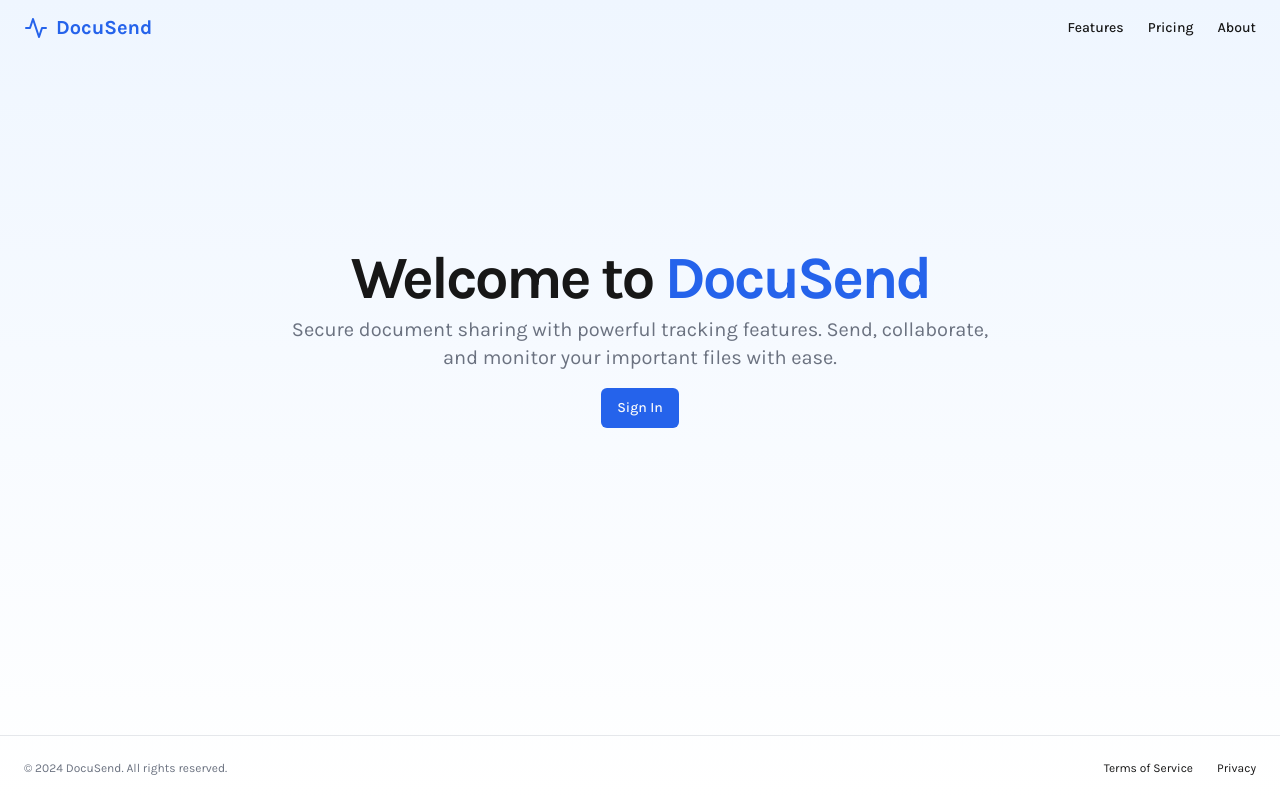
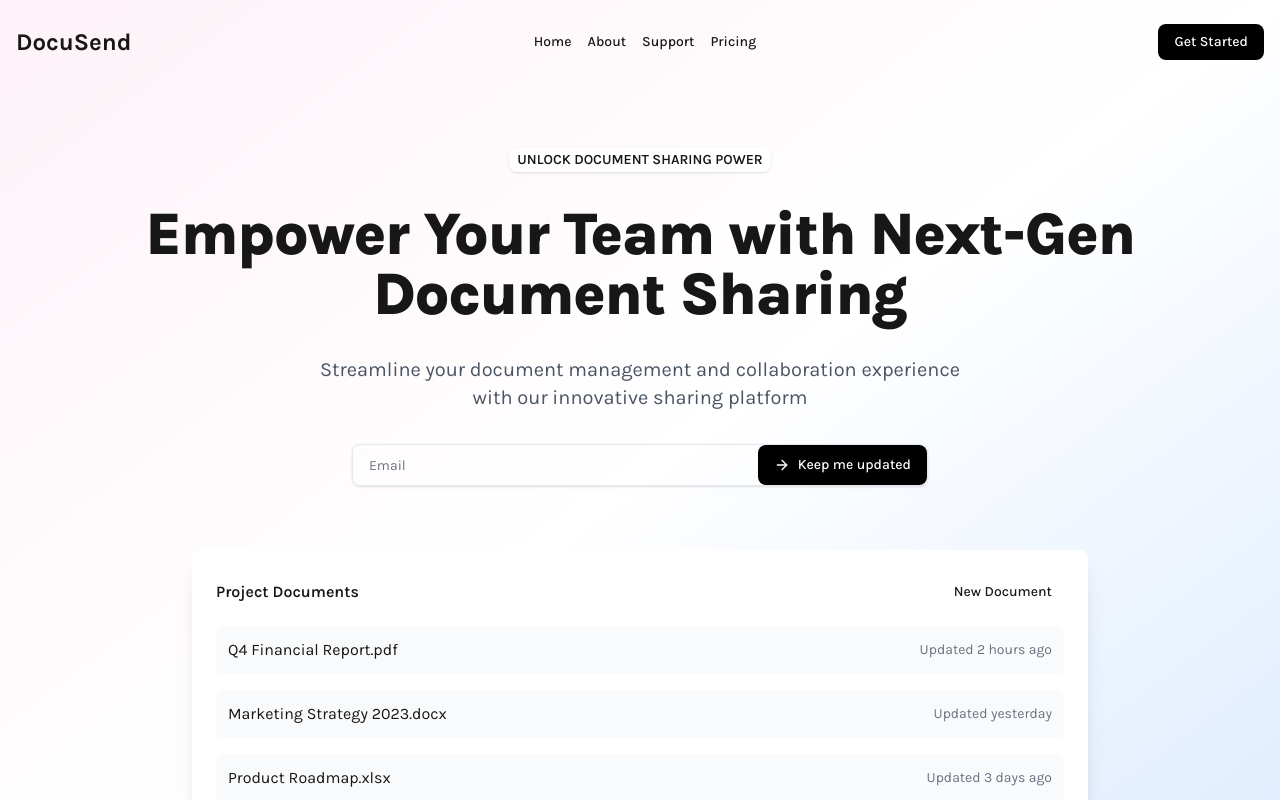
Before and after one commit to FrancoCanzani/docusend, a Next.js app: page / in a window 1280 px wide. Shown: the top 800 px of the page. Built offline with nearby package versions, Linux system fonts and the light colour scheme.

Commit message:
improves landing page ui design

```diff
--- a/src/app/about/[slug]/page.tsx
+++ b/src/app/about/[slug]/page.tsx
@@ -2,6 +2,8 @@ import { MDXRemote } from "next-mdx-remote/rsc";
 import getPostContent from "@/lib/helpers/get-post-content";
 import fs from "fs";
 import path from "path";
+import Link from "next/link";
+import { ArrowLeft } from "lucide-react";
 
 interface PostProps {
   params: { slug: string };
@@ -20,14 +22,21 @@ export default async function Post({ params }: PostProps) {
   const { content, frontMatter } = await getPostContent(params.slug);
 
   return (
-    <>
-      <div className="max-w-3xl mx-auto px-4 py-8 prose">
+    <div className="flex max-w-3xl py-8 space-y-4 mx-auto flex-col items-start justify-start">
+      <Link
+        href={"/"}
+        className="flex items-center font-medium text-sm text-gray-800"
+      >
+        <ArrowLeft size={13} className="mr-1" />
+        <span className="hover:underline">Go Back</span>
+      </Link>
+      <article className="px-4 prose">
         <h1>{frontMatter.title}</h1>
         <p className="text-sm text-gray-500">
           {new Date(frontMatter.date).toLocaleDateString()}
         </p>
         <MDXRemote source={content} />
-      </div>
-    </>
+      </article>
+    </div>
   );
 }
--- a/src/app/page.tsx
+++ b/src/app/page.tsx
@@ -1,87 +1,101 @@
-import Link from 'next/link';
-import { Button } from '@/components/ui/button';
+import React from "react";
+import { Button } from "@/components/ui/button";
+import Link from "next/link";
+import { Input } from "@/components/ui/input";
+import { ArrowRight } from "lucide-react";
 
 export default function LandingPage() {
   return (
-    <div className='flex flex-col min-h-screen bg-gradient-to-b from-blue-50 to-white'>
-      <header className='px-4 lg:px-6 h-14 flex items-center'>
-        <Link className='flex items-center justify-center' href='/'>
-          <span className='sr-only'>DocuSend</span>
-          <svg
-            xmlns='http://www.w3.org/2000/svg'
-            viewBox='0 0 24 24'
-            fill='none'
-            stroke='currentColor'
-            strokeWidth='2'
-            strokeLinecap='round'
-            strokeLinejoin='round'
-            className='h-6 w-6 text-blue-600'
+    <div className="min-h-screen bg-gradient-to-br from-pink-50 via-white to-blue-100">
+      <header className="container mx-auto px-4 py-6">
+        <nav className="flex items-center justify-between">
+          <h1 className="text-2xl font-bold">DocuSend</h1>
+          <div className="hidden md:flex space-x-4">
+            <a href="#" className="text-sm font-medium hover:underline">
+              Home
+            </a>
+            <a href="#" className="text-sm font-medium hover:underline">
+              About
+            </a>
+            <a href="#" className="text-sm font-medium hover:underline">
+              Support
+            </a>
+            <a href="#" className="text-sm font-medium hover:underline">
+              Pricing
+            </a>
+          </div>
+          <Link
+            href={"/login"}
+            className="text-sm font-medium hover:bg-primary/90 bg-black text-white rounded-lg px-4 py-2"
           >
-            <path d='M22 12h-4l-3 9L9 3l-3 9H2' />
-          </svg>
-          <span className='ml-2 text-xl font-bold text-blue-600'>DocuSend</span>
-        </Link>
-        <nav className='ml-auto flex gap-4 sm:gap-6'>
-          <Link
-            className='text-sm font-medium hover:text-blue-600 hover:underline underline-offset-4'
-            href='#features'
-          >
-            Features
-          </Link>
-          <Link
-            className='text-sm font-medium hover:text-blue-600 hover:underline underline-offset-4'
-            href='#pricing'
-          >
-            Pricing
-          </Link>
-          <Link
-            className='text-sm font-medium hover:text-blue-600 hover:underline underline-offset-4'
-            href='#about'
-          >
-            About
+            Get Started
           </Link>
         </nav>
       </header>
-      <main className='flex-1'>
-        <section className='w-full py-12 md:py-24 lg:py-32 xl:py-48'>
-          <div className='container px-4 md:px-6'>
-            <div className='flex flex-col items-center space-y-4 text-center'>
-              <div className='space-y-2'>
-                <h1 className='text-3xl font-bold tracking-tighter sm:text-4xl md:text-5xl lg:text-6xl/none'>
-                  Welcome to <span className='text-blue-600'>DocuSend</span>
-                </h1>
-                <p className='mx-auto max-w-[700px] text-gray-500 md:text-xl dark:text-gray-400'>
-                  Secure document sharing with powerful tracking features. Send,
-                  collaborate, and monitor your important files with ease.
-                </p>
+      <main className="container mx-auto px-4 py-16 text-center">
+        <h2 className="text-sm bg-white rounded-lg px-2 py-0.5 shadow w-fit mx-auto font-semibold uppercase">
+          Unlock Document Sharing Power
+        </h2>
+        <h1 className="mt-8 text-4xl font-extrabold tracking-tight sm:text-5xl md:text-6xl">
+          Empower Your Team with Next-Gen Document Sharing
+        </h1>
+        <p className="mx-auto my-8 max-w-2xl text-xl text-gray-600">
+          Streamline your document management and collaboration experience with
+          our innovative sharing platform
+        </p>
+        <form className="max-w-xl shadow flex border rounded-lg items-center relative mx-auto">
+          <Input
+            type="email"
+            placeholder="Email"
+            required
+            className="py-3 px-4 pr-32 rounded-l-lg rounded-r-none border-none"
+          />
+          <Button
+            type="submit"
+            className="px-4 py-2 bg-black text-white rounded-lg hover:opacity-95"
+          >
+            <ArrowRight size={16} className="mr-2" /> Keep me updated
+          </Button>
+        </form>
+        <div className="mt-16 bg-white rounded-lg shadow-xl overflow-hidden max-w-4xl mx-auto">
+          <div className="p-6">
+            <div className="flex items-center justify-between mb-4">
+              <div className="flex items-center space-x-2">
+                <span className="font-semibold">Project Documents</span>
               </div>
-              <div className='space-x-4'>
-                <Button asChild className='bg-blue-600 hover:bg-blue-700'>
-                  <Link href='/login'>Sign In</Link>
-                </Button>
+              <Button variant="ghost" size="sm">
+                New Document
+              </Button>
+            </div>
+            <div className="space-y-4">
+              <div className="flex items-center justify-between p-3 bg-gray-50 rounded-md">
+                <div className="flex items-center space-x-3">
+                  <span>Q4 Financial Report.pdf</span>
+                </div>
+                <span className="text-sm text-gray-500">
+                  Updated 2 hours ago
+                </span>
+              </div>
+              <div className="flex items-center justify-between p-3 bg-gray-50 rounded-md">
+                <div className="flex items-center space-x-3">
+                  <span>Marketing Strategy 2023.docx</span>
+                </div>
+                <span className="text-sm text-gray-500">Updated yesterday</span>
+              </div>
+              <div className="flex items-center justify-between p-3 bg-gray-50 rounded-md">
+                <div className="flex items-center space-x-3">
+                  <span>Product Roadmap.xlsx</span>
+                </div>
+                <span className="text-sm text-gray-500">
+                  Updated 3 days ago
+                </span>
               </div>
             </div>
           </div>
-        </section>
+        </div>
       </main>
-      <footer className='flex flex-col gap-2 sm:flex-row py-6 w-full shrink-0 items-center px-4 md:px-6 border-t'>
-        <p className='text-xs text-gray-500 dark:text-gray-400'>
-          © 2024 DocuSend. All rights reserved.
-        </p>
-        <nav className='sm:ml-auto flex gap-4 sm:gap-6'>
-          <Link
-            className='text-xs hover:text-blue-600 hover:underline underline-offset-4'
-            href='#'
-          >
-            Terms of Service
-          </Link>
-          <Link
-            className='text-xs hover:text-blue-600 hover:underline underline-offset-4'
-            href='#'
-          >
-            Privacy
-          </Link>
-        </nav>
+      <footer className="container mx-auto px-4 py-8">
+        <div className="flex justify-center space-x-8"></div>
       </footer>
     </div>
   );
```
